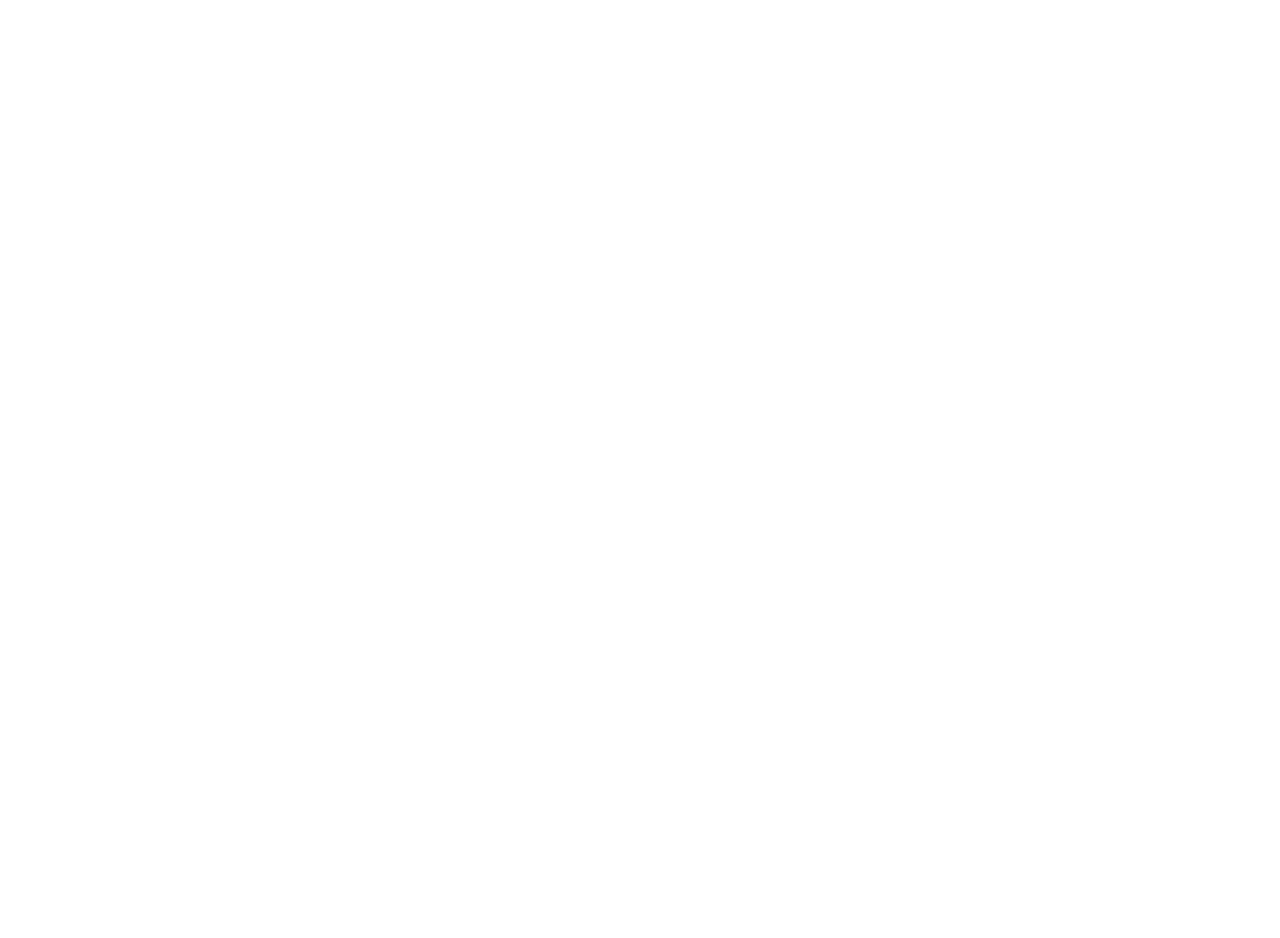
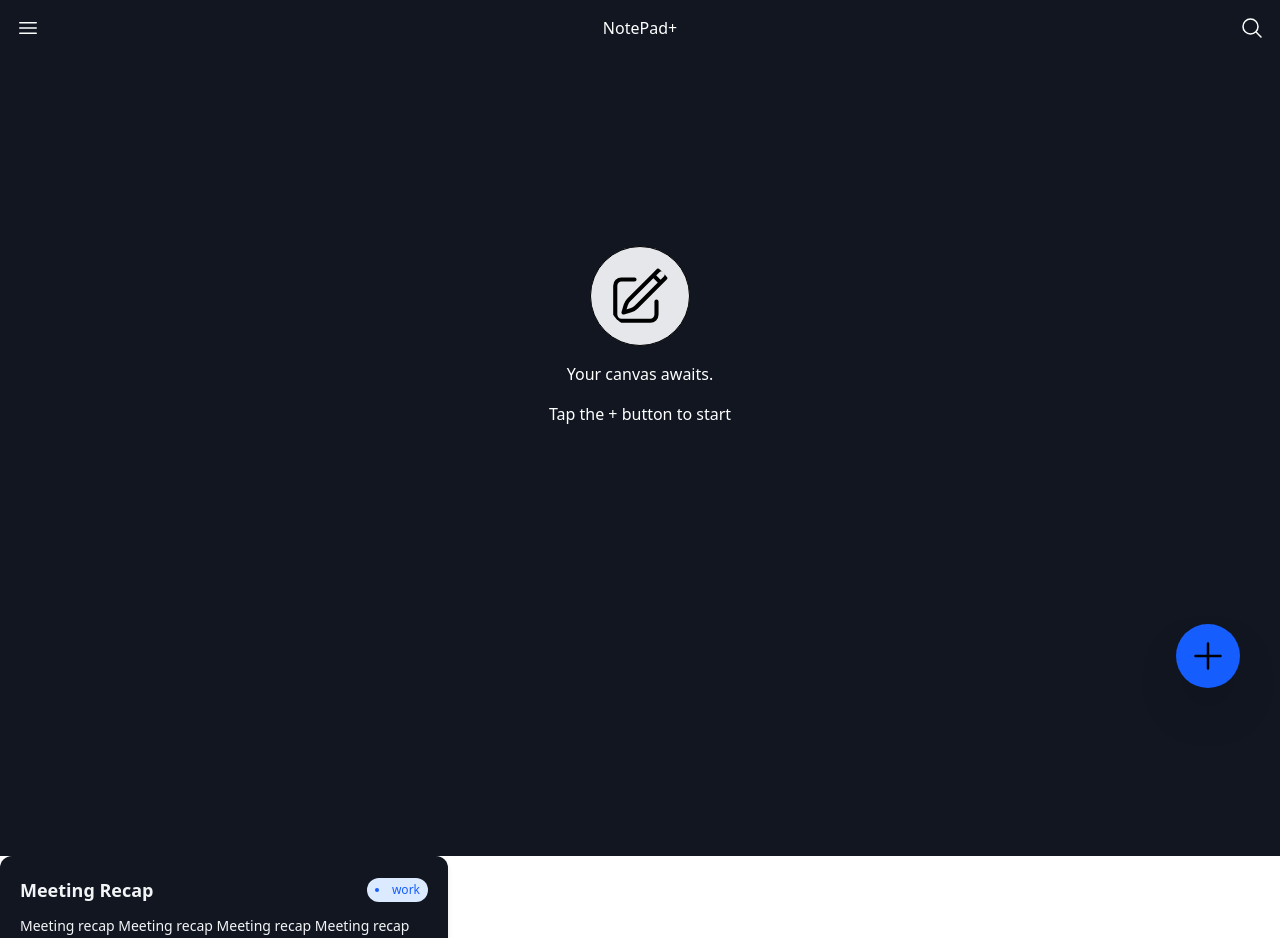
Before and after one commit to afomiadev4/NotePad, a React (Vite) app in the folder frontend/: page /dashboard in a window 1280 px wide. Before the commit this address had no page. Shown: the top 938 px of the page. Before the commit the page ends 800 px from the top, so only its background shows below. Built offline with nearby package versions, Linux system fonts and the light colour scheme; data requests are answered from the project's data file.

Commit message:
update frontend components

```diff
--- /dev/null
+++ b/frontend/db.json
@@ -0,0 +1,24 @@
+{
+  "notes": [],
+  "folders": [],
+  "users": [
+    {
+      "id": "29c3",
+      "name": "Nardos",
+      "username": "nardos",
+      "email": "nasrdos@gmail.com",
+      "password": "12345678",
+      "confirmPassword": "12345678"
+    },
+    {
+      "id": "c4ae",
+      "name": "helen",
+      "username": "helen",
+      "email": "helen@gmail.com",
+      "password": "12345678",
+      "confirmPassword": "12345678"
+    }
+  ],
+  "posts": [],
+  "comment": []
+}
--- a/frontend/src/App.jsx
+++ b/frontend/src/App.jsx
@@ -6,26 +6,31 @@ import { Folders } from "./components/Folders.jsx";
 import { Feed } from "./components/Feed.jsx";
 import { AccountPage } from "./components/AccountPage.jsx";
 import { CreateNote } from "./components/CreateNote.jsx";
+import DashBoard from "./components/DashBoard.jsx";
 
 export default function App() {
   return (
+    <div>
       <Routes>
         <Route index element={<Welcome />} />
         <Route path="/login" element={<Login />} />
         <Route path="/register" element={<Register />} />
         <Route path="/folders" element={<Folders />} />
         <Route path="/feed" element={<Feed />} />
+        <Route path="/dashboard" element={<DashBoard />} />
         <Route
           path="/add-note"
           element={
             <CreateNote defaultFolder="uncategorized" hideFolder={false} />
           }
         />
+
         <Route
           path="/post-note"
           element={<CreateNote defaultFolder="posted" hideFolder={true} />}
         />
         <Route path="/account" element={<AccountPage />} />
       </Routes>
+    </div>
   );
 }
--- /dev/null
+++ b/frontend/src/Context/UserContext.jsx
@@ -0,0 +1,37 @@
+import { useEffect, createContext, useState } from "react";
+export const UserContext = createContext();
+
+export const UserProvider = ({ children }) => {
+  const [userData, setUserData] = useState([]);
+
+  const allUsers = async () => {
+    try {
+      let res = await fetch("http://localhost:3000/users");
+      let data = await res.json();
+      setUserData(data);
+      console.log(data);
+    } catch (err) {
+      console.log(err);
+    }
+  };
+  useEffect(() => {
+    allUsers();
+  }, []);
+  const addUser = (newUser) => {
+    setUserData((prevUsers) => [...prevUsers, newUser]);
+  };
+  const loginUser = (email, password) => {
+    let user = userData.find(
+      (u) => u.email === email && u.password === password
+    );
+    if (!user) {
+      return false;
+    }
+    return true;
+  };
+  return (
+    <UserContext.Provider value={{ userData, loginUser, addUser }}>
+      {children}
+    </UserContext.Provider>
+  );
+};
--- a/frontend/src/components/AccountPage.jsx
+++ b/frontend/src/components/AccountPage.jsx
@@ -4,7 +4,7 @@ export function AccountPage() {
   return (
     <div className="relative w-full min-h-screen bg-(--bg-primary) font-display flex text-(--text-primary)">
       <Navigation />
-      {/* Main content */}
+      {/* main content */}
       <div className="flex-1 flex min-h-screen flex-col lg:ml-64">
         <header className="sticky top-0 z-20 flex items-center bg-background-dark/80 p-4 backdrop-blur-sm shrink-0 border-b border-slate-200/10">
           <label
@@ -42,7 +42,7 @@ export function AccountPage() {
                 <p className="text-2xl font-bold">John</p>
                 <p className="text-base">john.doe@example.com</p>
               </div>
-              <button className="mt-2 rounded-full bg-primary px-6 py-2.5 text-sm font-semibold">
+              <button className="mt-2 rounded-full bg-blue-400 px-6 py-2.5 text-sm font-semibold">
                 Edit Profile
               </button>
             </div>
--- /dev/null
+++ b/frontend/src/components/DashBoard.jsx
@@ -0,0 +1,34 @@
+import React from "react";
+import EmptyNote from "../pages/EmptyNote";
+import ALLNotes from "../pages/AllNotes";
+import MenuIcon from "./MenuIcon";
+import { useContext } from "react";
+
+const DashBoard = () => {
+  return (
+    <div>
+      <div className="flex flex-row  bg-(--bg-primary) items-center text-white justify-between p-4">
+        <MenuIcon />
+        <h2>NotePad+</h2>
+        <svg
+          xmlns="http://www.w3.org/2000/svg"
+          fill="none"
+          viewBox="0 0 24 24"
+          strokeWidth={1.5}
+          stroke="currentColor"
+          className="size-6"
+        >
+          <path
+            strokeLinecap="round"
+            strokeLinejoin="round"
+            d="m21 21-5.197-5.197m0 0A7.5 7.5 0 1 0 5.196 5.196a7.5 7.5 0 0 0 10.607 10.607Z"
+          />
+        </svg>
+      </div>
+      <EmptyNote />
+      <ALLNotes />
+    </div>
+  );
+};
+
+export default DashBoard;
--- a/frontend/src/components/Login.jsx
+++ b/frontend/src/components/Login.jsx
@@ -1,17 +1,21 @@
 import { useState } from "react";
 import { Link, useNavigate } from "react-router-dom";
+import { useContext } from "react";
+import { UserContext } from "../Context/UserContext";
 
 export default function Login() {
   const [email, setEmail] = useState("");
   const [password, setPassword] = useState("");
   const [showPassword, setShowPassword] = useState(false);
+  const { loginUser } = useContext(UserContext);
 
   const navigate = useNavigate();
 
   const handleLogin = (e) => {
     e.preventDefault();
-    console.log({ email, password });
-    navigate("/folders");
+    loginUser(email, password)
+      ? navigate("/dashboard")
+      : alert("Invalid credentials try again!");
   };
 
   return (
--- /dev/null
+++ b/frontend/src/components/MenuIcon.jsx
@@ -0,0 +1,24 @@
+import React from "react";
+
+const MenuIcon = () => {
+  return (
+    <div>
+      <svg
+        xmlns="http://www.w3.org/2000/svg"
+        fill="none"
+        viewBox="0 0 24 24"
+        strokeWidth={1.5}
+        stroke="currentColor"
+        className="size-6"
+      >
+        <path
+          strokeLinecap="round"
+          strokeLinejoin="round"
+          d="M3.75 6.75h16.5M3.75 12h16.5m-16.5 5.25h16.5"
+        />
+      </svg>
+    </div>
+  );
+};
+
+export default MenuIcon;
--- a/frontend/src/components/Register.jsx
+++ b/frontend/src/components/Register.jsx
@@ -1,5 +1,7 @@
 import { useState } from "react";
 import { Link, useNavigate } from "react-router-dom";
+import { useContext } from "react";
+import { UserContext } from "../Context/UserContext";
 
 export default function Register() {
   const [form, setForm] = useState({
@@ -9,7 +11,7 @@ export default function Register() {
     password: "",
     confirmPassword: "",
   });
-
+  let { addUser } = useContext(UserContext);
   const [errors, setErrors] = useState({});
 
   const handleChange = (e) => {
@@ -41,8 +43,24 @@ export default function Register() {
   const handleSubmit = async (e) => {
     e.preventDefault();
     if (!validate()) return;
-    console.log(form);
-    navigate("/folders");
+    let res = await fetch("http://localhost:3000/users", {
+      method: "POST",
+      headers: { "Content-Type": "application/json" },
+      body: JSON.stringify(form),
+    });
+    try {
+      if (!res.ok) {
+        alert("Registration Failed!");
+        return;
+      }
+      console.log(form);
+      let data = await res.json();
+      addUser(data);
+      alert("Registration Successful!");
+      navigate("/dashboard");
+    } catch (error) {
+      console.log("Error during registration:", error);
+    }
   };
 
   return (
--- a/frontend/src/main.jsx
+++ b/frontend/src/main.jsx
@@ -3,11 +3,14 @@ import { createRoot } from "react-dom/client";
 import { BrowserRouter } from "react-router-dom";
 import "./index.css";
 import App from "./App.jsx";
+import { UserProvider } from "./Context/UserContext.jsx";
 
 createRoot(document.getElementById("root")).render(
   <BrowserRouter>
-    <StrictMode>
-      <App />
-    </StrictMode>
+    <UserProvider>
+      <StrictMode>
+        <App />
+      </StrictMode>
+    </UserProvider>
   </BrowserRouter>
 );
--- /dev/null
+++ b/frontend/src/pages/AllNotes.jsx
@@ -0,0 +1,27 @@
+import React from "react";
+
+const ALLNotes = () => {
+  return (
+    <div className="w-full max-w-md  rounded-xl shadow-md min-h-screen bg-(--bg-primary)  hover:shadow-lg transition p-5 space-y-3 cursor-pointer mb-10">
+      <div className="flex items-center justify-between">
+        <h2 className="text-lg font-semibold text-gray-100">Meeting Recap</h2>
+
+        <li className="text-xs px-2 py-1 rounded-full bg-blue-100 text-blue-600">
+          work
+        </li>
+      </div>
+
+      <p className="text-sm text-gray-100 line-clamp-3">
+        Meeting recap Meeting recap Meeting recap Meeting recap Meeting recap
+        Meeting recap Meeting recap
+      </p>
+
+      <div className="flex items-center justify-between text-xs text-gray-400 pt-2 border-t">
+        <span>2 days ago</span>
+        <span className="text-indigo-500 font-medium">Read more</span>
+      </div>
+    </div>
+  );
+};
+
+export default ALLNotes;
--- /dev/null
+++ b/frontend/src/pages/EmptyNote.jsx
@@ -0,0 +1,53 @@
+import React from "react";
+import { Link, useNavigate } from "react-router-dom";
+import { Navigation } from "../components/Navigation";
+
+const EmptyNote = () => {
+  const navigate = useNavigate();
+  const handelClick = () => {
+    navigate("/add-note");
+  };
+  return (
+    <div className="flex flex-col items-center justify-center min-h-screen bg-(--bg-primary) w-full relative space-y-4">
+      <div className="flex flex-col items-center justify-center  text-white mb-60 space-y-4">
+        <svg
+          xmlns="http://www.w3.org/2000/svg"
+          fill="none"
+          viewBox="0 0 24 24"
+          strokeWidth={1.5}
+          stroke="currentColor"
+          className="size-25 rounded-full border bg-gray-200 text-black p-4"
+        >
+          <path
+            strokeLinecap="round"
+            strokeLinejoin="round"
+            d="m16.862 4.487 1.687-1.688a1.875 1.875 0 1 1 2.652 2.652L10.582 16.07a4.5 4.5 0 0 1-1.897 1.13L6 18l.8-2.685a4.5 4.5 0 0 1 1.13-1.897l8.932-8.931Zm0 0L19.5 7.125M18 14v4.75A2.25 2.25 0 0 1 15.75 21H5.25A2.25 2.25 0 0 1 3 18.75V8.25A2.25 2.25 0 0 1 5.25 6H10"
+          />
+        </svg>
+        <h2>Your canvas awaits.</h2>
+        <p>Tap the + button to start</p>
+      </div>
+      <svg
+        onClick={() => handelClick()}
+        xmlns="http://www.w3.org/2000/svg"
+        fill="none"
+        viewBox="0 0 24 24"
+        strokeWidth={1.5}
+        stroke="currentColor"
+        className="fixed bottom-24 right-6 md:bottom-28 md:right-10
+             size-12 md:size-16
+             bg-blue-600 hover:bg-blue-700
+             rounded-full p-3 shadow-2xl
+             cursor-pointer transition-all active:scale-95 z-50"
+      >
+        <path
+          strokeLinecap="round"
+          strokeLinejoin="round"
+          d="M12 4.5v15m7.5-7.5h-15"
+        />
+      </svg>
+    </div>
+  );
+};
+
+export default EmptyNote;
```
Also changed, not shown: 1 other file (tests, documents, lock files or other folders). Lines whose indentation alone changed are shown as unchanged.
